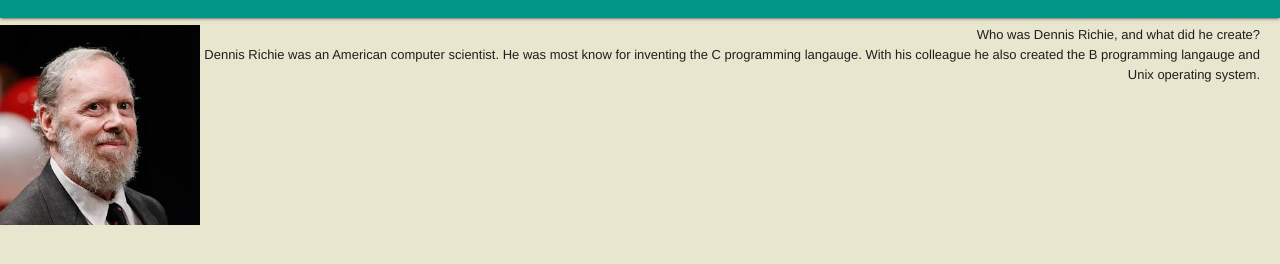
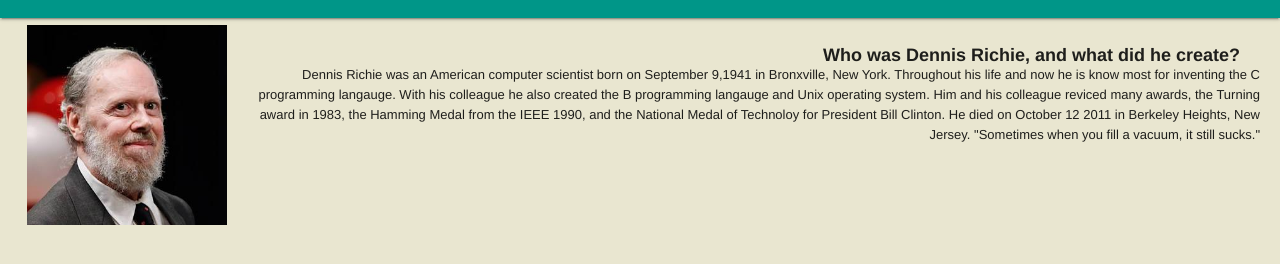
Before and after one commit to MTHS-ICS2O-2-2022/ICS2O-Assignment-01-Olivia-Boyce-Richardson, a plain HTML site: page index.html in a window 1280 px wide. Shown: the part 46-310 px from the top of the page. Drawn offline with nearby package versions, Linux system fonts and the light colour scheme.

Commit message:
css fixes

```diff
--- a/css/style.css
+++ b/css/style.css
@@ -15,11 +15,12 @@ img {
   padding-right: 15pt;
   padding-right: 15pt;
   padding-top: 15pt;
-  font-size: larger;
+  font-size:large;
   font-weight: bold;
 }
 
 #body-text {
+  padding-left: 20pt;
   padding-right: 15pt;
   padding-top: 5pt;
   text-align: right;
--- a/index.html
+++ b/index.html
@@ -24,11 +24,23 @@
     </header>
     <main class="mdl-layout__content" id="body-text">
       <img src="./images/DennisRitchie.jpeg" alt="style" />
-      <div class="page-content">
+      <div class="page-content" id="intro-header">
         Who was Dennis Richie, and what did he create?
       </div>
       <div class="page-content">
-        Dennis Richie was an American computer scientist. He was most know for inventing the C programming langauge. With his colleague he also created the B programming langauge and Unix operating system.
+        Dennis Richie was an American computer scientist born on
+        September 9,1941 in Bronxville, New York. Throughout his
+        life and now he is know most for inventing the C programming langauge.
+        With his colleague he also created the B programming
+        langauge and Unix operating system. Him and his colleague
+        reviced many awards, the Turning award in 1983, the Hamming
+        Medal from the IEEE 1990, and the National Medal of
+        Technoloy for President Bill Clinton. He died on October 12
+        2011 in Berkeley Heights, New Jersey.
+
+
+
+        "Sometimes when you fill a vacuum, it still sucks."
     </main>
   </div>
 </body>
```
